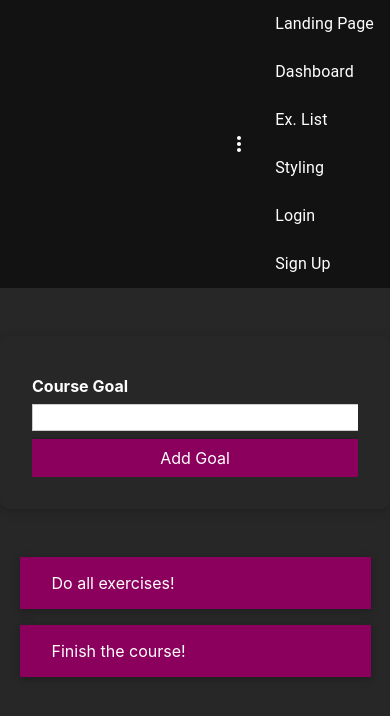
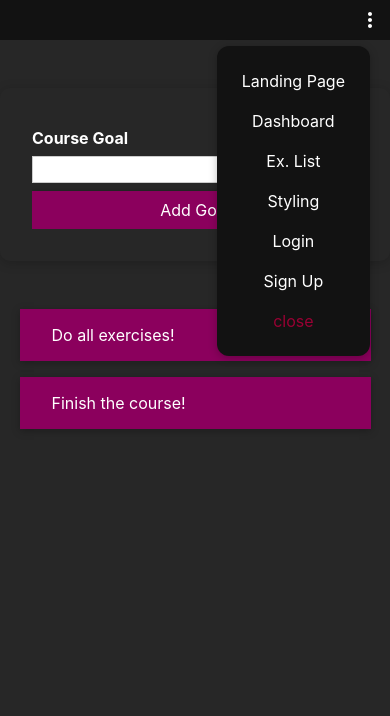
Before and after one commit to mikoogla/workoutApp, a React (Create React App) app in the folder workout-app/: page / in a window 390 px wide. Both pictures are taken after a click on the button "more". Shown: the top 716 px of the page. Built offline with nearby package versions, Linux system fonts and the light colour scheme.

Commit message:
menu click-away to close

```diff
--- a/workout-app/src/components/Navbar/Navbar.js
+++ b/workout-app/src/components/Navbar/Navbar.js
@@ -1,16 +1,26 @@
 import React from "react";
 import Button from "@mui/material/Button";
-import styles from "./NavbarStyle.module.css";
-import MenuItem from "@mui/material/MenuItem";
 import IconButton from "@mui/material/IconButton";
 import MoreVertIcon from "@mui/icons-material/MoreVert";
-import Menu from "@mui/material/Menu";
+import Card from "../UI/Card/Card";
+
+import styles from "./NavbarStyle.module.css";
 
 function Navbar() {
   const [hideMenu, setHideMenu] = React.useState(true);
-
-  const expandMenu = () => {
-    hideMenu ? setHideMenu(false) : setHideMenu(true);
+  const node = React.useRef();
+  const handleClick = (e) => {
+    if (node.current.contains(e.target)) {
+      if (!hideMenu) setHideMenu(true);
+      else setHideMenu(false);
+      return;
+    } else {
+      !hideMenu && closeMenu();
+    }
+  };
+  const closeMenu = () => {
+    setHideMenu(true);
+    document.removeEventListener("click", handleClick);
   };
   const options = [
     {
@@ -105,26 +115,38 @@ function Navbar() {
 
   const NavbarShort = (
     <div className={styles.Navbar_short}>
-      <IconButton
-        aria-label="more"
-        id="long-button"
-        aria-haspopup="true"
-        onClick={expandMenu}
-      >
-        <MoreVertIcon />
-      </IconButton>
+      <div ref={node}>
+        {document.addEventListener("click", handleClick)}
+        <IconButton aria-label="more" id="long-button" aria-haspopup="true">
+          <MoreVertIcon />
+        </IconButton>
+      </div>
       <div
         style={{
+          overflow: "hidden",
+          position: "absolute",
+          zIndex: "2",
+          top: "16px",
           visibility: hideMenu && "hidden",
           height: hideMenu && "0px",
           width: hideMenu && "0px",
+          left: hideMenu && "0px",
         }}
       >
-        {options.map((option) => (
-          <a style={styles.menu_item} href={option.href}>
-            <MenuItem key={Math.random()}>{option.name}</MenuItem>
-          </a>
-        ))}
+        <Card style={{ flexDirection: "column", margin: "30px 20px" }}>
+          {options.map((option) => (
+            <a href={option.href} className={styles.menu_item}>
+              <div key={Math.random()}>{option.name}</div>
+            </a>
+          ))}
+          <div
+            style={{ color: "#990033" }}
+            className={styles.menu_item}
+            onClick={closeMenu}
+          >
+            <div key={Math.random()}>close</div>
+          </div>
+        </Card>
       </div>
     </div>
   );
--- a/workout-app/src/components/Navbar/NavbarStyle.module.css
+++ b/workout-app/src/components/Navbar/NavbarStyle.module.css
@@ -2,6 +2,19 @@
   display: flex !important;
   flex-direction: row !important;
   background-color: #121212 !important;
+}
+
+.menu_item {
+  display: flex;
+  justify-content: center;
+  padding: 10px 10px;
+  width: 100%;
+  background-color: inherit;
+}
+
+.menu_item:hover {
+  filter: invert(15%);
+  cursor: pointer;
 }
 
 .Navbar {
@@ -16,14 +29,6 @@
   background-color: #121212 !important;
 }
 
-/* .options {
-  top: 16px;
-  right: 16px !important;
-  display: flex;
-  justify-content: end;
-  height: 200px;
-} */
-
 .navbar_link {
   background-color: #121212 !important;
 }
@@ -32,6 +37,7 @@ a {
 }
 a:hover {
   filter: invert(20%);
+  cursor: pointer;
 }
 .Navbar__left {
   justify-content: flex-start;
```
